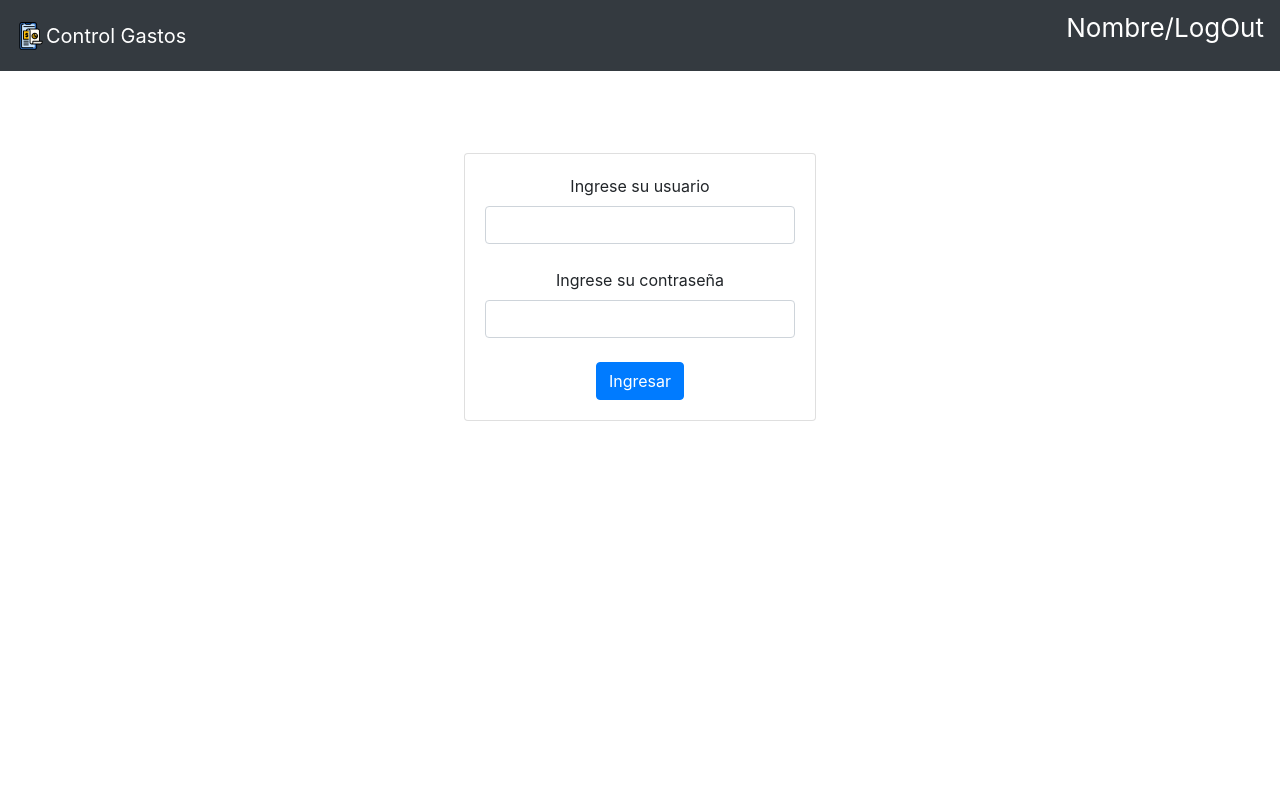
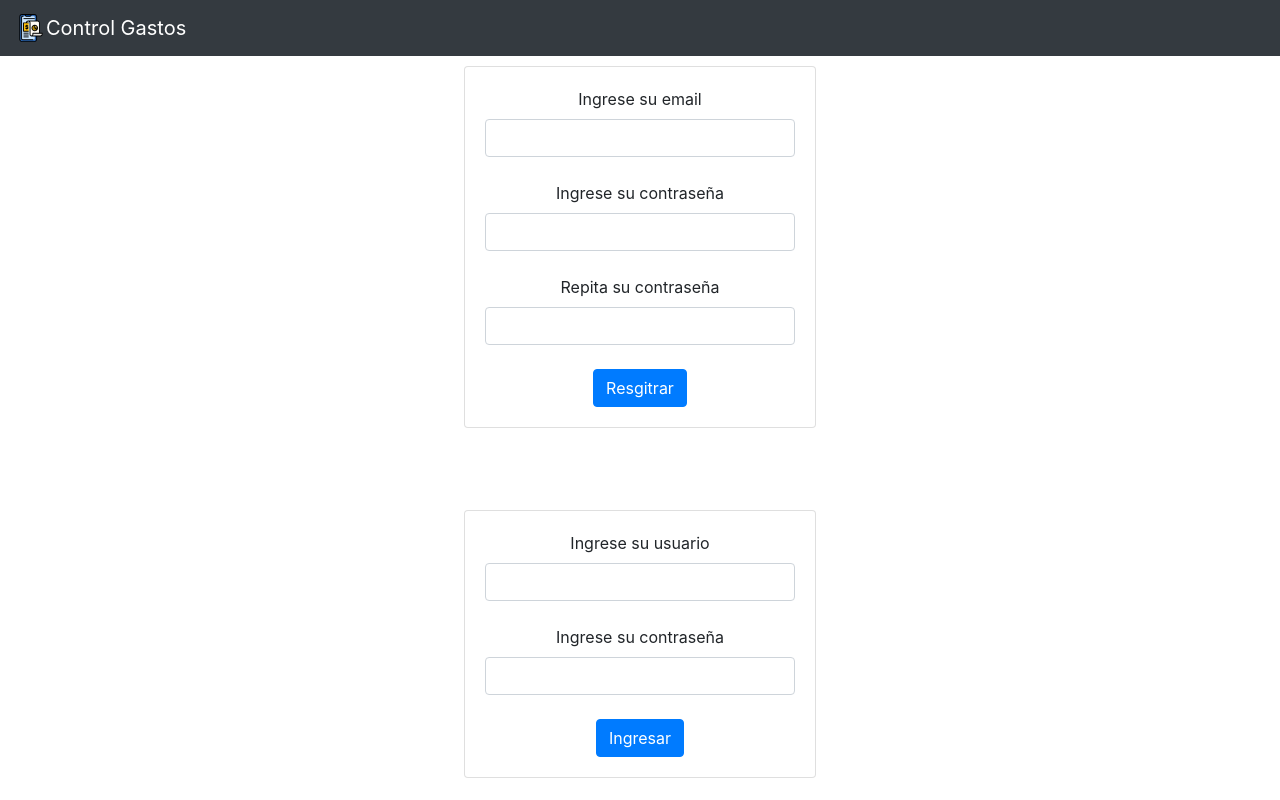
Before and after one commit to Ezko-Wolf/obligatorioReact, a React (Create React App) app in the folder obligatorio_react/: page / in a window 1280 px wide. Built offline with nearby package versions, Linux system fonts and the light colour scheme.

Commit message:
registro completo

```diff
--- a/obligatorio_react/src/App.js
+++ b/obligatorio_react/src/App.js
@@ -39,12 +39,12 @@ class App extends Component {
   };
 
   render() {
-    const {userData} = this.state
+    const {userData} = this.state;
     return (
       <div className="App">
-        <Header />
+        <Header userName = { userData && userData.usuario ? userData.usuario : ''}/>
         <main>
-          {/* <Registro/> */}
+          <Registro/>
           <br/><br/><br/>
           {userData === null ? <Login handleLogin={this.handleLogin}/> : <Dashboard/>}
         </main>
--- a/obligatorio_react/src/components/header/Header.js
+++ b/obligatorio_react/src/components/header/Header.js
@@ -19,7 +19,7 @@ class Header extends Component{
                 <img src={logo} width="30" height="30" className="d-inline-block align-top" loading="lazy" />
                 Control Gastos
             </a>
-            <UserLogOut/>
+            {this.props.userName ? <UserLogOut userName = {this.props.userName}/> : ''}
             </nav>
             </header>
         );
--- a/obligatorio_react/src/components/header/userLogOut/userLogOut.js
+++ b/obligatorio_react/src/components/header/userLogOut/userLogOut.js
@@ -1,13 +1,13 @@
 import React, { Component } from 'react';
 class UserLogOut extends Component{
     logOut(){
-
+        localStorage.clear();
     }
 
     render(){
         return(
             <div className="d-inline-block align-top" style={{ fontSize : '1.25rem%' }}>
-                <p>Nombre/<a onClick='logOut()'>LogOut</a></p>
+                <p>{this.props.userName}/<a onClick={this.logOut()}>LogOut</a></p>
             </div>
         );
     }
--- a/obligatorio_react/src/components/login/Login.js
+++ b/obligatorio_react/src/components/login/Login.js
@@ -17,7 +17,6 @@ class Login extends Component {
   handleSend = e => {
     e.preventDefault();
     const { userName, pass } = this.state;
-    console.info(e);
 
     if (userName === null || userName === "" || pass === null || pass === "") {
       alert("Debes completar los campos");
--- a/obligatorio_react/src/components/registro/Registro.js
+++ b/obligatorio_react/src/components/registro/Registro.js
@@ -1,26 +1,83 @@
 import React, { Component } from 'react';
 import 'bootstrap-css-only';
+import {registro} from '../../services/Api';
+
+const styles = { width: "22em", margin: "0 auto", marginTop: 10 }
 
 class Registro extends Component {
+
+  constructor(props){
+    super(props);
+    this.state = {
+      userName : null,
+      pass : null,
+      passAux : null
+    };
+  }
+
+  handleChange = e => {
+    if(e.target.id == 'userName'){
+      this.setState({
+        userName: e.target.value
+      });
+    }else if(e.target.id == 'pass'){
+      this.setState({
+        passAux: e.target.value
+      });
+    }else if(e.target.id == 'passRepit'){
+      if(this.state.passAux === e.target.value){
+        this.setState({
+          pass: e.target.value
+        });
+      }
+    }
+    console.info(this.state);
+  };
+
+  handleRegister = e => {
+    e.preventDefault();
+    const { userName, pass } = this.state;
+    console.info(e);
+
+    if (userName === null || userName === "" || pass === null || pass === "") {
+      alert("Completa los campos o confirma la contraseña.");
+    } else {
+      registro({ userName, pass })
+        .then(usr => {
+          if(usr === 409){
+            alert('Usuario ya existente.');
+          }else if(usr === -1){
+            alert('Servicio no disponible momentaneamente.');
+          }else{
+            alert('Registrado correctamente.');
+            console.info(usr);
+          }
+        }
+      );
+    }
+  };
+
   render() {
     return (
-          <section>
+      <div className="card" style={styles}>
+        <section className = "card-body">
           <form>
             <label htmlFor="inputEmail">Ingrese su email</label>
             <br />
-              <input type="email" name="email" id="inputEmail"/>
+            <input className="form-control" type="userName" name="userName" id="userName" onChange = {this.handleChange}/>
             <br />
             <label htmlFor="inputPass">Ingrese su contraseña</label>
             <br />
-              <input type="password" name="pass" id="inputPass"/>
+            <input className="form-control" type="password" name="pass" id="pass" onChange = {this.handleChange}/>
             <br />
             <label htmlFor="inputPassRepit">Repita su contraseña</label>
             <br />
-              <input type="password" name="passRepit" id="inputPassRepit"/>
+            <input className="form-control" type="password" name="passRepit" id="passRepit" onChange = {this.handleChange}/>
             <br />
-              <button>Resgitrar</button>
+            <button className="btn btn-primary" onClick={this.handleRegister}>Resgitrar</button>
           </form>
         </section>
+      </div>
     );
   }
 }
--- a/obligatorio_react/src/services/Api.js
+++ b/obligatorio_react/src/services/Api.js
@@ -18,4 +18,24 @@ const login = userData => {
 
 };
 
-export {login};
+const registro = userData => {
+
+    let data = {
+        "usuario": userData.userName,
+        "password": userData.pass
+    };
+
+    return fetch('http://xpense.develotion.com/usuarios.php',{
+    method : 'POST',
+    body: JSON.stringify(data),
+    headers:{
+        'Content-Type': 'application/json'
+    }}).then(res => res.status === 200 ? res.json() : res.status)
+    .catch(error => {
+        console.error(error);
+        return -1;
+    });
+
+};
+
+export {login, registro};
```
Also changed, not shown: 1 other file (tests, documents, lock files or other folders). Lines whose indentation alone changed are shown as unchanged.
